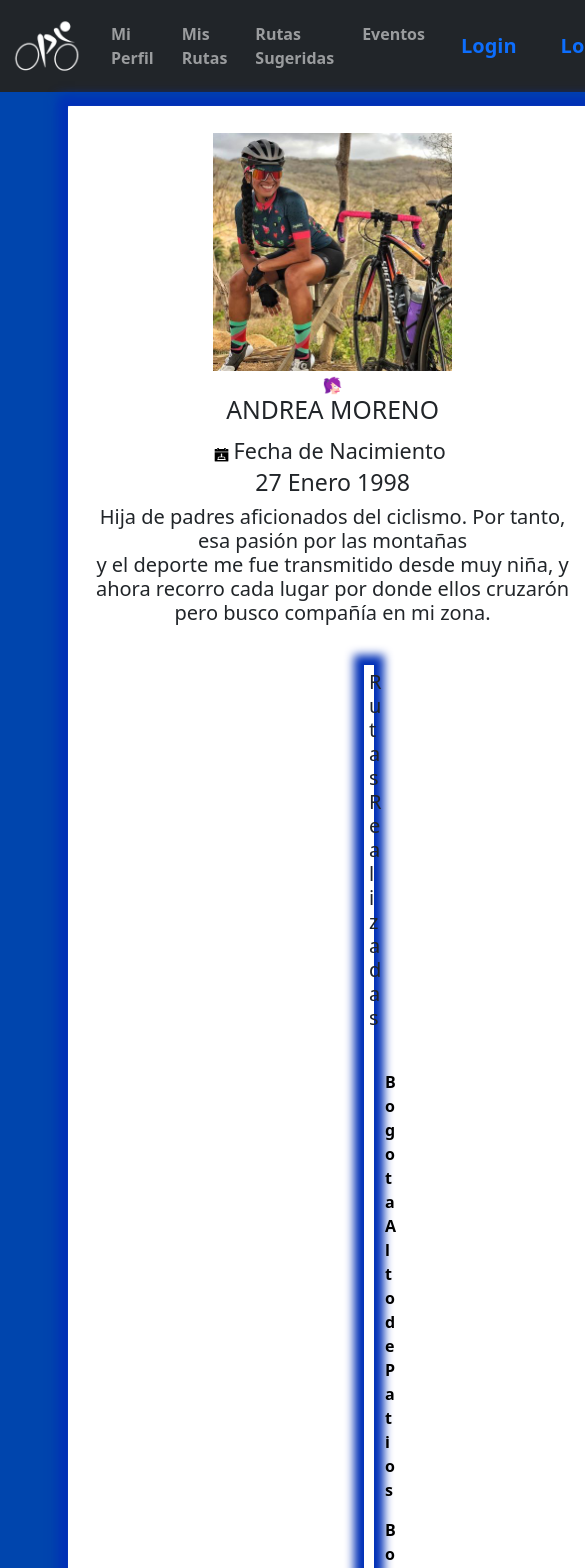
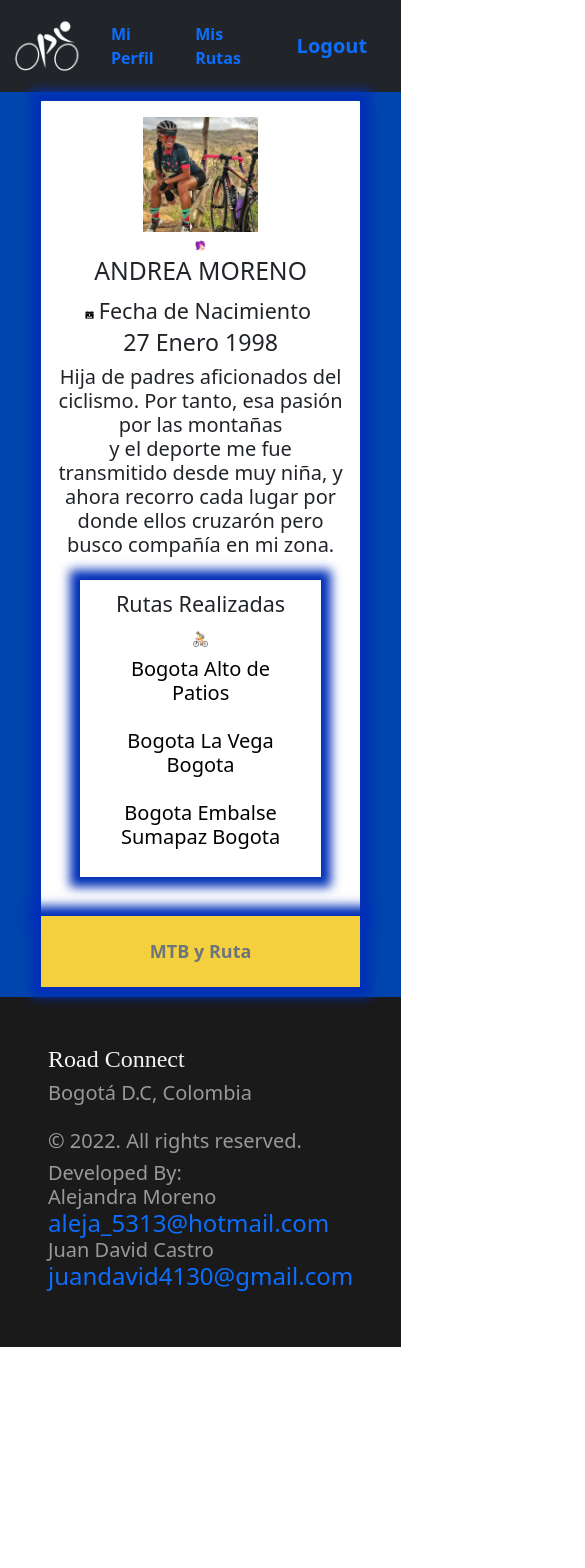
Before and after one commit to juandcastroj/Road-Connect-App, a React (Create React App) app: page /profile in a window 390 px wide. Shown: the top 1568 px of the page, 585 px wide, since content can reach past the window. After the commit the page ends 1347 px from the top, so only its background shows below. Built offline with nearby package versions, Linux system fonts and the light colour scheme; no server answers; sample sign-in values are in the browser's storage.

Commit message:
arreglo de rutas para el despliegue, detalles responsive y Readme

```diff
--- a/src/components/ChatState.js
+++ b/src/components/ChatState.js
@@ -21,7 +21,7 @@ const ChatState = () => {
   return (
     <div>
         <Naveg/>
-        <ContHomeRoad style={{padding: '15rem  20rem 5rem'}} >
+        <ContHomeRoad style={{padding: '20% 20% 5%'}} >
             { mostrar ?
             <div style={{ backgroundColor:'#B0C4DE' ,color:'darkBlue' ,padding:'1.5rem' ,borderRadius:'25px'}}  >
            <div ><h4>Tu:</h4><h2 >{message}</h2></div><br></br><p>Ahora</p>
--- a/src/components/CreateRoute.js
+++ b/src/components/CreateRoute.js
@@ -24,6 +24,7 @@ import {
 } from "@react-google-maps/api";
 import { useRef, useState } from "react";
 import Footer from "./Footer";
+import { Link } from "react-router-dom";
 
 
 const center = { lat: 4.7139287, lng: -74.115346 }
@@ -79,10 +80,9 @@ function CreateRoute() {
       <ContHomeRoad>
       <BtnHomeStyle
           variant="warning"
-          href="/Location"
           style={{ padding: "0.8rem"}}
         >
-          Encontrar ciclistas cercanos
+         <Link to={'/location'} style={{textDecoration:'none'}}  > Encontrar ciclistas cercanos</Link>
         </BtnHomeStyle>
         <br></br>
         <br></br>
--- a/src/components/DetailRoute.js
+++ b/src/components/DetailRoute.js
@@ -1,5 +1,5 @@
 import React, { useEffect, useState } from 'react'
-import { useParams } from 'react-router-dom'
+import { Link, useParams } from 'react-router-dom'
 import { BtnHomeStyle, ContFirst, ContHomeRoad, DetailContainer, LogoStyle } from '../styles/styles'
 import Naveg from './Naveg'
 import logo from "../images/cicla.png";
@@ -36,8 +36,8 @@ const DetailRoute = () => {
                 <ContHomeRoad>
                     <div >
                         <div style={{ padding: '0.4rem' }} >
-                            <img alt='map' width={600} src={ruta.img1} style={{ margin: '20px' }} />
-                            <img alt='map' width={600} src={ruta.img} />
+                            <img alt='fotoruta' width='40%' src={ruta.img1} style={{ margin: '20px' }} />
+                            <img alt='maparuta' width='40%' src={ruta.img} />
                         </div>
                         <DetailContainer  >
                             <h2>{ruta.name}</h2>
@@ -47,7 +47,7 @@ const DetailRoute = () => {
                                 Desnivel: <h4>{ruta.Desnivel}</h4>
                                 Tiempo promedio: <h4>{ruta.Tiempo}</h4>
                                 Dificultad: <h4>{ruta.Dificultad}</h4>
-                                <BtnHomeStyle variant='warning' href='/createroute' style={{ padding: '1rem' }} >Empezar</BtnHomeStyle>
+                                <BtnHomeStyle variant='warning' style={{ padding: '1rem' }} ><Link to={'/createroute'} style={{textDecoration:'none'}} >Empezar</Link></BtnHomeStyle>
                             </div>
                         </DetailContainer>
                     </div>
--- a/src/components/MyRoutes.js
+++ b/src/components/MyRoutes.js
@@ -6,6 +6,7 @@ import { ContHomeRoad ,Logos, Carrera, BtnHomeStyle} from '../styles/styles'
 import Naveg from './Naveg'
 import logo from "../images/cicla.png";
 import Footer from './Footer'
+import { Link } from 'react-router-dom'
 
 const MyRoutes = () => {
 
@@ -28,7 +29,7 @@ const MyRoutes = () => {
                     <Navbar.Toggle aria-controls="responsive-navbar-nav" />
                     <Navbar.Collapse id="responsive-navbar-nav">
                         <Nav className="me-auto">
-                            <Nav.Link  style={{fontWeight:'900', margin:'10px'}}  href="/addRoute">Agregar Nueva ruta</Nav.Link>
+                            <Nav.Link  style={{fontWeight:'900', margin:'10px'}}><Link to={'/addRoute'} style={{textDecoration:'none'}}>Agregar Nueva ruta</Link></Nav.Link>
                         </Nav>
                     </Navbar.Collapse>
                 </Container>
--- a/src/components/Naveg.js
+++ b/src/components/Naveg.js
@@ -1,7 +1,7 @@
 import React from 'react'
 import { Container, Nav, Navbar } from 'react-bootstrap'
 import { useDispatch } from 'react-redux'
-import { useNavigate } from 'react-router-dom'
+import { Link, useNavigate } from 'react-router-dom'
 import { logout } from '../actions/actionLogin'
 import logoNav from '../images/cicla.png'
 
@@ -18,18 +18,13 @@ const Naveg = () => {
     return (
         <div>
             <Navbar bg="dark" variant="dark">
-
                 <Container>
-
-                   <a  href='/home' ><img alt='logoNav' src={logoNav} style={{marginRight:'15px'}} width={70} /></a>
+                <Link  to={"/home"}><img alt='logoNav' src={logoNav} style={{marginRight:'15px'}} width={70} /></Link>
                     <Nav className="me-auto">
-                        <Nav.Link style={{fontWeight:'900', margin:'6px'}} href="/profile">Mi Perfil</Nav.Link>
-                        <Nav.Link style={{fontWeight:'800', margin:'6px'}} href="/myRoutes">Mis Rutas</Nav.Link>
-                        <Nav.Link style={{fontWeight:'800', margin:'6px'}} href="/routes">Rutas Sugeridas</Nav.Link>
-                        <Nav.Link style={{fontWeight:'800', margin:'6px'}} href="/events">Eventos</Nav.Link>
+                        <Nav.Link style={{fontWeight:'900', margin:'6px'}}><Link  to={"/profile"} style={{textDecoration:'none'}} >Mi Perfil</Link></Nav.Link>
+                        <Nav.Link style={{fontWeight:'800', margin:'6px'}}><Link  to={"/myroutes"} style={{textDecoration:'none'}} >Mis Rutas</Link></Nav.Link>
                     </Nav>
-                    <Nav.Link href="/login" > <h5 style={{fontWeight:'900', margin:'6px'}}>Login</h5>  </Nav.Link>
-                    <Nav.Link href="/login" > <h5 style={{fontWeight:'900', margin:'6px'}}  onClick={()=> {handleLogout()}} >Logout</h5>  </Nav.Link>
+                    <Nav.Link href="/login" > <h5 style={{fontWeight:'900', margin:'6px'}}  onClick={()=> {handleLogout()}} ><Link to={"/login"} style={{textDecoration:'none'}} >Logout</Link></h5></Nav.Link>
                 </Container>
             </Navbar>
         </div>
--- a/src/components/profiles/Profile.js
+++ b/src/components/profiles/Profile.js
@@ -20,7 +20,7 @@ const Profile8 = () => {
       <ContHomeRoad>
         <Card className="text-center" width="40%">
           <CardProfile>
-            <img src={profile8} width="50%" alt="epa"></img>
+            <img src={profile8} width="40%" alt="epa"></img>
             <br></br>
             <img src={profile} width="4%" alt="epa"></img>
             <h2>ANDREA MORENO</h2>
@@ -34,20 +34,20 @@ const Profile8 = () => {
               las montañas <br></br>y el deporte me fue transmitido desde muy niña,
                y ahora recorro cada lugar por donde ellos cruzarón pero busco compañía en mi zona.
             </h5>
-            <Rout variant="warning"> <h5>Rutas Realizadas</h5>
+            <Rout variant="warning"> <h4>Rutas Realizadas</h4>
 
-              <img style={{ margin: '3px' }} src={medalla} width="3.5%" alt="epa"></img>
+              <img src={medalla} width="7%" alt="epa"></img>
 
               <strong>
                 <Nav.Link style={{ color: "black" }} href="/routes/1">
-                  Bogota Alto de Patios
+                  <h5>Bogota Alto de Patios</h5>
                 </Nav.Link>
                 <Nav.Link style={{ color: "black" }} href="/routes/0">
-                  Bogota La Vega Bogota
+                  <h5>Bogota La Vega Bogota</h5>
                 </Nav.Link>
                 <Nav.Link style={{ color: "black" }} href="/routes/4">
                   {" "}
-                  Bogota Embalse Sumapaz Bogota
+                  <h5>Bogota Embalse Sumapaz Bogota</h5>
                 </Nav.Link>
               </strong>
             </Rout>
--- a/src/components/profiles/Profile1.js
+++ b/src/components/profiles/Profile1.js
@@ -39,7 +39,7 @@ const Profile1 = () => {
               con los amigos.
             </h4>
             <Rout variant="warning"> <h5>Rutas Realizadas</h5>
-            <img style={{ margin:'3px' }} src={medalla} width="3.5%" alt="epa"></img>
+            <img src={medalla} width="6%" alt="epa"></img>
             <strong>
               <Nav.Link  style={{color:'black'}} href="/routes/0">Patios Sopo Bogotá</Nav.Link>
             </strong>
--- a/src/components/profiles/Profile2.js
+++ b/src/components/profiles/Profile2.js
@@ -14,6 +14,7 @@ import profile2 from "../../images/Profile2.jpg";
 import profile from "../../images/futurama-leela.png";
 import birthday from "../../images/icons8-fecha-de-nacimiento-50.png";
 import medalla from '../../images/ciclismo.png'
+import { Link } from "react-router-dom";
 
 const Profile2 = () => {
   return (
@@ -35,22 +36,22 @@ const Profile2 = () => {
               Soy de Bogotá y recorro sus alrededores cada dia <br></br>
               exigiendome mas y conociendo lugares y personas increibles.
             </h5>
-            <Rout variant="warning"> <h5>Rutas Realizadas</h5>
+            <Rout variant="warning"> <h4>Rutas Realizadas</h4>
             <img style={{ margin:'3px' }} src={medalla} width="3.5%" alt="epa"></img>
             <strong>
-              <Nav.Link  style={{color:'black'}} href="/routes/3">Patios Sopo Bogotá</Nav.Link>
+              <Nav.Link  style={{color:'black'}} href="/routes/3"><h5>Bogota Embalse Sumapaz Bogota</h5></Nav.Link>
             </strong>
             <strong>
               <Nav.Link  style={{color:'black'}} href="/routes/14">
-                Bogotá Embalse San Rafael Bogotá
+                <h5>Bogotá Embalse San Rafael Bogotá</h5>
               </Nav.Link>
             </strong>
             <strong>
-              <Nav.Link style={{color:'black'}} href="/routes/5">Bogotá Tenjo Bogotá</Nav.Link>
+              <Nav.Link style={{color:'black'}} href="/routes/5"><h5>Bogotá Tenjo Bogotá</h5></Nav.Link>
             </strong>
             </Rout>
             <br></br>
-            <RoutCont  variant="warning" href='/chat' >Contactar</RoutCont>
+            <RoutCont  variant="warning" ><Link to={'/chat'} style={{textDecoration:'none'}}  >Contactar</Link></RoutCont>
             <hr></hr>
           </CardProfile>
           <CardHeader className="text-muted">MTB y Ruta</CardHeader>
--- a/src/components/profiles/Profile5.js
+++ b/src/components/profiles/Profile5.js
@@ -14,6 +14,7 @@ import profile5 from "../../images/Profile5.jpg";
 import profile from "../../images/futurama-fry-.png";
 import birthday from "../../images/icons8-fecha-de-nacimiento-50.png";
 import medalla from '../../images/ciclismo.png'
+import { Link } from "react-router-dom";
 
 const Profile5 = () => {
   return (
@@ -34,15 +35,13 @@ const Profile5 = () => {
               <br></br> del paisaje de cada ruta y el sudor de llegar mas
               lejos cada vez.
             </h5>
-            <Rout variant="warning"> <h5>Rutas Realizadas</h5>
+            <Rout variant="warning"> <h4>Rutas Realizadas</h4>
               <img style={{ margin: '3px' }} src={medalla} width="3.5%" alt="epa"></img>
-              <strong><Nav.Link style={{ color: 'black' }} href="/routes/13">Bogotá La Capilla Bogotá</Nav.Link></strong>
-              <strong><Nav.Link style={{ color: 'black' }} href="/routes/4">Bogotá Tenjo Bogotá</Nav.Link></strong>
-              <strong><Nav.Link style={{ color: 'black' }} href="/routes/1">Bogotá Altos de Patio</Nav.Link></strong>
-              <strong><Nav.Link style={{ color: 'black' }} href="/routes/2">Patios Sopó Bogotá</Nav.Link></strong>
+              <strong><Nav.Link style={{ color: 'black' }} href="/routes/13"><h5>Bogotá La Capilla Bogotá</h5></Nav.Link></strong>
+              <strong><Nav.Link style={{ color: 'black' }} href="/routes/4"><h5>Bogotá Tenjo Bogotá</h5></Nav.Link></strong>
             </Rout>
             <br></br>
-            <RoutCont variant="warning" href='/chat' >Contactar</RoutCont>
+            <RoutCont variant="warning" ><Link to={'/chat'} style={{textDecoration:'none'}}  >Contactar</Link></RoutCont>
             <hr></hr>
           </CardProfile>
           <CardHeader className="text-muted">MTB y Ruta</CardHeader>
--- a/src/styles/styles.js
+++ b/src/styles/styles.js
@@ -223,11 +223,10 @@ export const BtnHomeStyle = styled(Button)`
 
 ///porfile///7
 export const Rout = styled.p`
-  margin: 40px 270px 7px 270px;
-  font-weight: 500;
+  margin: 8%;
   box-shadow: 0px 0px 20px 20px;
   -webkit-box-shadow: 0px 0px 10px 10px #0030b7;
-  padding: 5px;
+  padding: 4%;
 `;
 
 export const RoutCont = styled(Button)`
```
Also changed, not shown: src/components/Events.js (+4 -4 lines), firebase.json (added), 2 other files (tests, documents, lock files or other folders).
